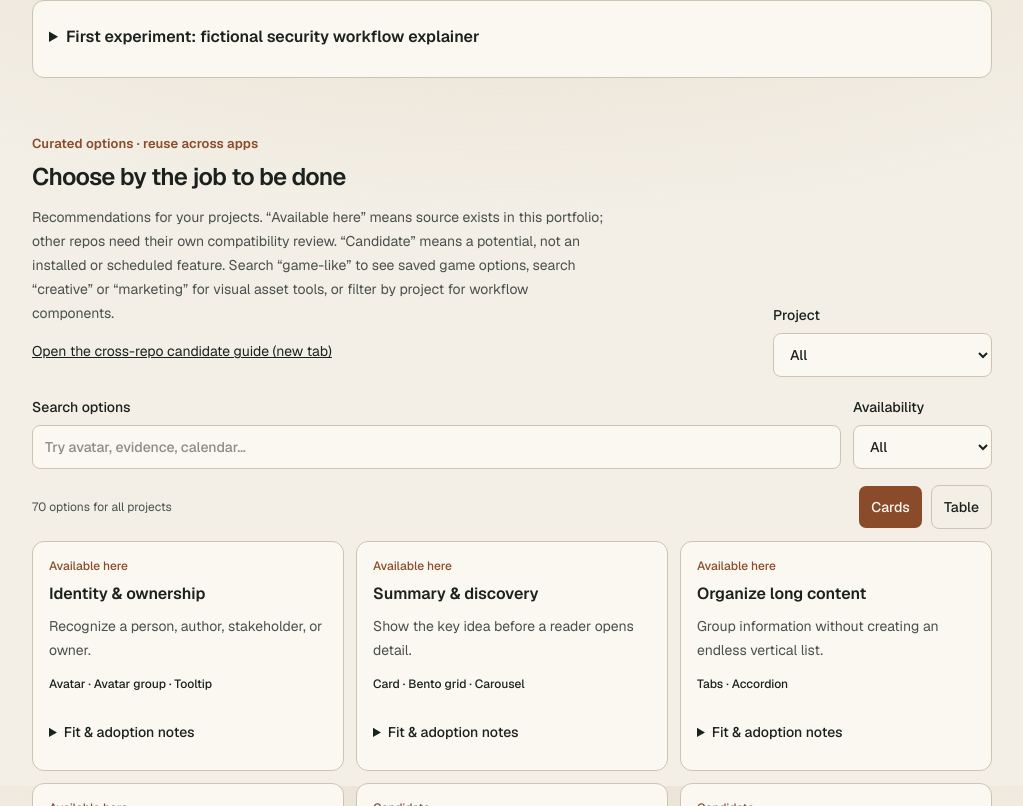
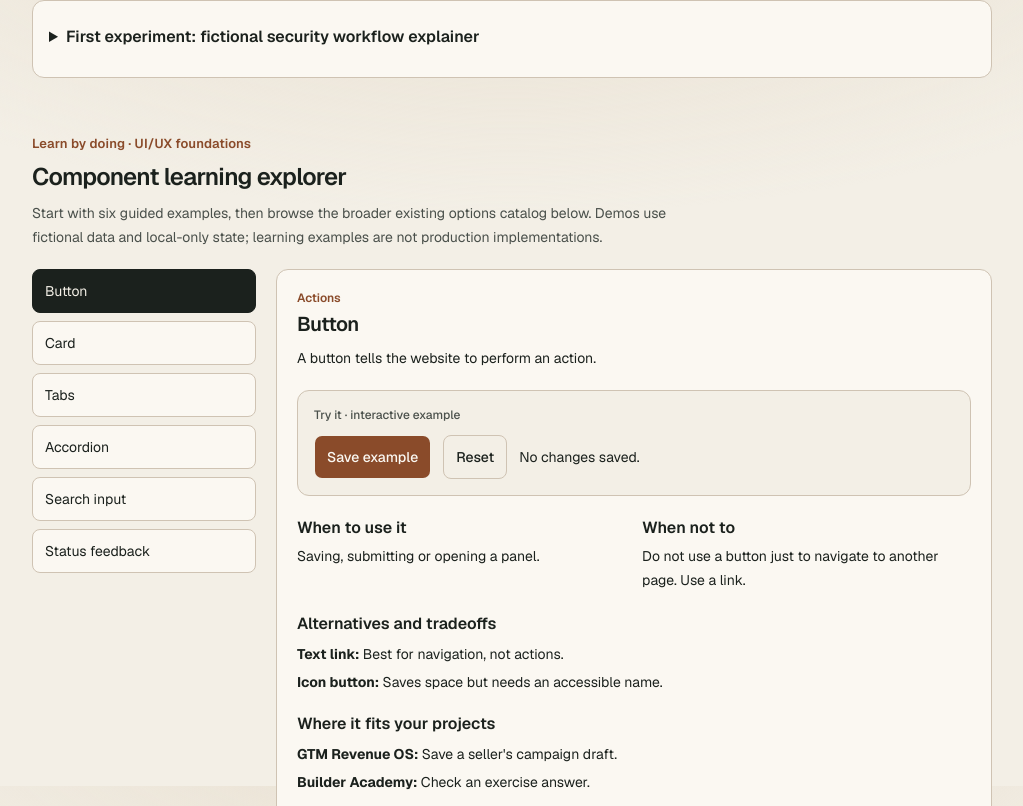
Before and after one commit to heyfunwhoa/byjoyaing-portfolio, a Next.js app: page /design-lab in a window 1280 px wide. Shown: the part 2414-3220 px from the top of the page, without its empty margins (128-1151 px from the left). Built offline with nearby package versions, Linux system fonts and the light colour scheme.

Commit message:
feat(design-lab): show guided learning explorer before options catalog

```diff
--- a/app/design-lab/page.tsx
+++ b/app/design-lab/page.tsx
@@ -6,6 +6,7 @@ import { GamefulWorkbench } from "@/components/design-lab/gameful-workbench";
 import { MotionWorkbench } from "@/components/design-lab/motion-workbench";
 import { LearningChecksPreview } from "@/components/design-lab/learning-checks-preview";
 import { ComponentOptions } from "@/components/design-lab/component-options";
+import { ComponentLearning } from "@/components/design-lab/component-learning";
 import { BrandAvatar } from "@/components/brand-avatar";
 import { CapabilityOrbit } from "@/components/capability-orbit";
 import { CollectionBreadcrumb } from "@/components/collection-breadcrumb";
@@ -153,6 +154,8 @@ export default function DesignLabPage() {
         </section>
 
         <CreativeRecipes />
+
+        <ComponentLearning />
 
         <div id="component-ideas" tabIndex={-1} className="scroll-mt-24">
           <ComponentOptions />
```
